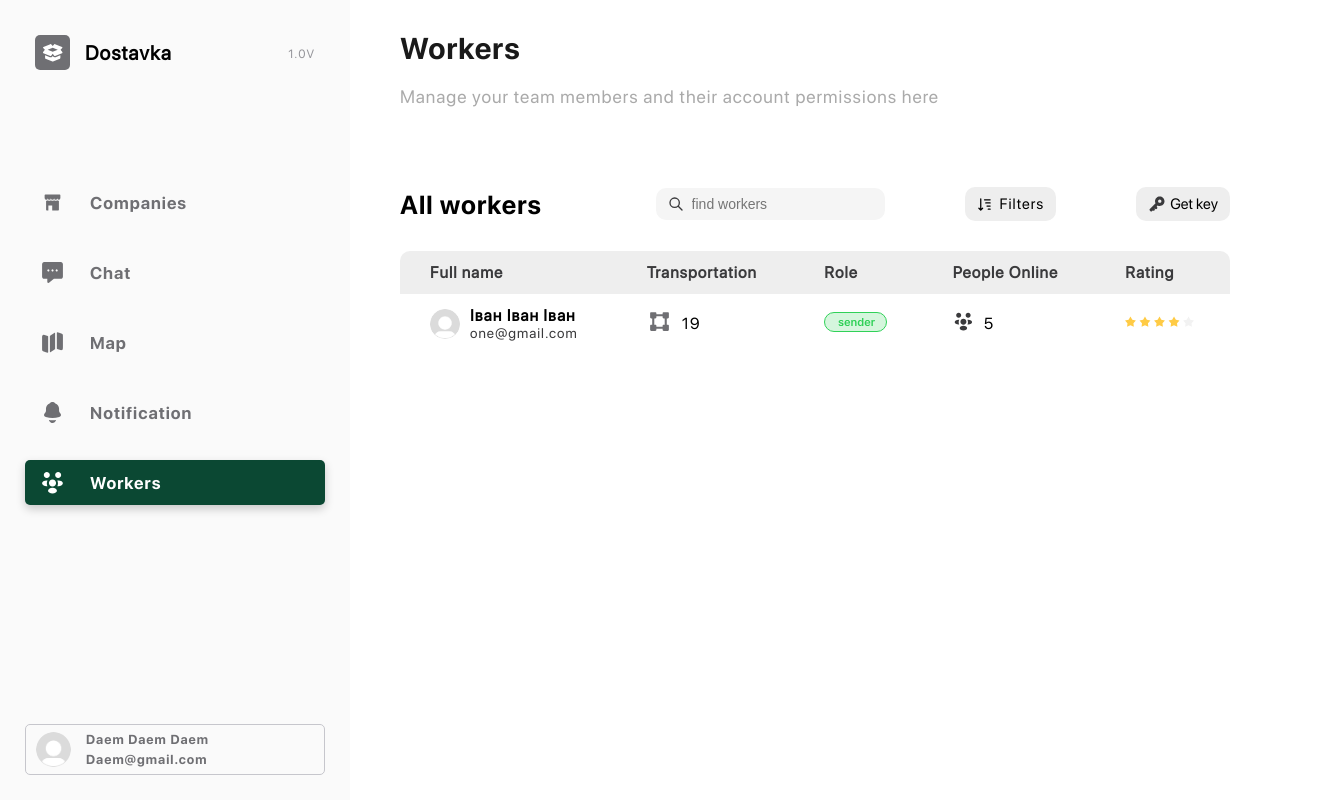
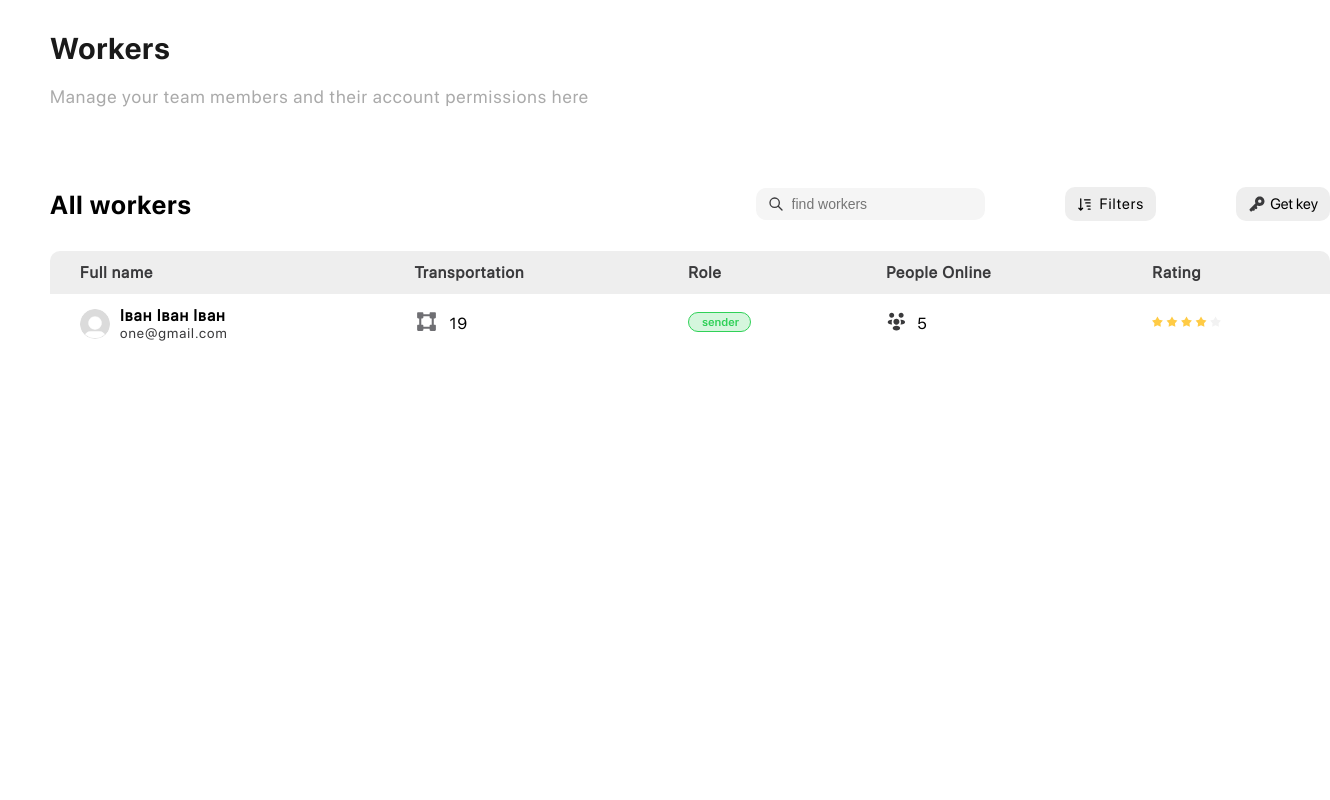
Before and after one commit to k4rpenko/Dostavka, a Next.js app in the folder client/: page /shippers/workers in a window 1280 px wide. Shown: the whole page, 1330 px wide, since content can reach past the window. Built offline with nearby package versions, Linux system fonts and the light colour scheme.

Commit message:
to fix header

```diff
--- a/client/src/app/(product)/shippers/layout.tsx
+++ b/client/src/app/(product)/layout.tsx
@@ -1,6 +1,6 @@
 import type { Metadata } from "next";
-import "../../globals.css";
-import '../../fonts.css';
+import "../globals.css";
+import '../fonts.css';
 import styles from './style.module.scss';
 import Header from "@/conponents/shippers/Header/header";
 
@@ -14,7 +14,6 @@ export default function MainLayout({ children }: { children: React.ReactNode })
   return (
     <html lang="en">
       <body className={styles.Body}>
-        <Header />
         {children}
       </body>
     </html>
--- a/client/src/app/(product)/shippers/workers/page.tsx
+++ b/client/src/app/(product)/shippers/workers/page.tsx
@@ -109,6 +109,7 @@ export default function Workers() {
                     </td>
                   </tr>
                 </tbody>
+
               </table>
             </div>
         </div>
```
Also changed, not shown: client/src/app/(product)/style.module.scss (added).
